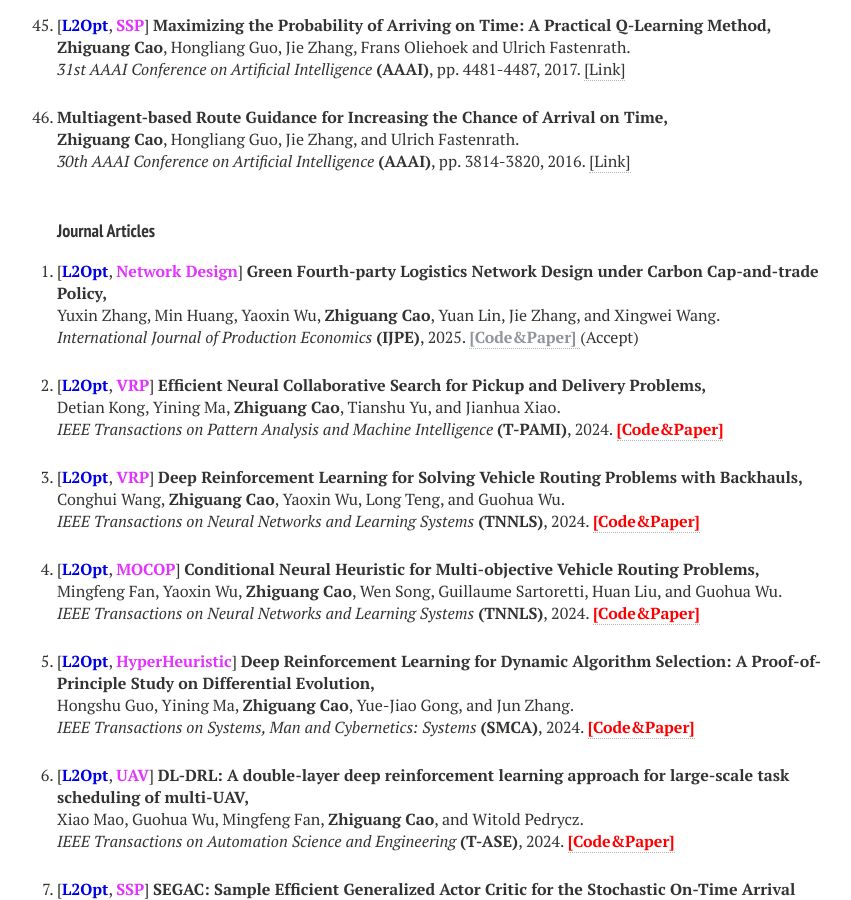
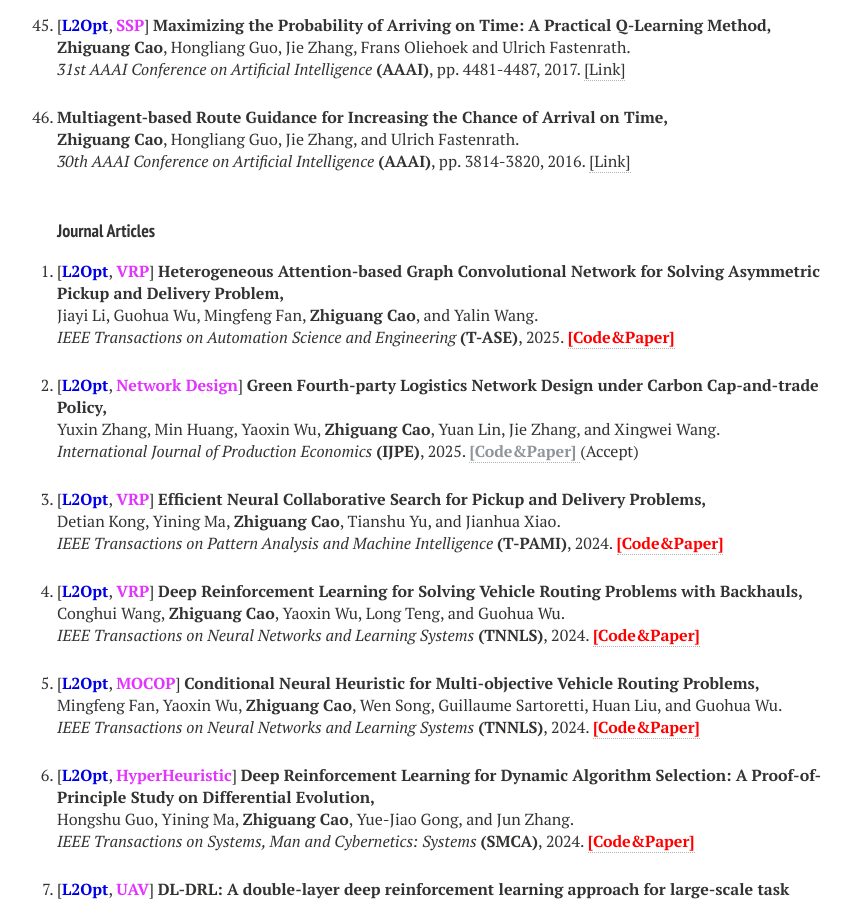
Before and after one commit to zhiguangcaosg/zhiguangcaosg.github.io, a Jekyll site: the page built from publications.md, in a window 1280 px wide and 900 px high, scrolled down 4715 px. Shown: the whole window, without its empty margins (263-1114 px from the left). Built offline with Jekyll 4.4.1, drawn with Linux system fonts in a browser that asks for light colours; nearby versions of some CDN libraries.

Commit message:
Update publications.html

```diff
--- a/_layouts/publications.html
+++ b/_layouts/publications.html
@@ -535,6 +535,15 @@ div.bibtex pre { font-size: 75%; overflow: auto;  width: 100%; padding: 0em 0em;
     <!-- Item: Caelles2016 -->
 <ol style="padding-left:0px;">
 
+
+<li>
+<p>
+[<font color="#0000E3"><b>L2Opt</b></font>, <font color="#E333FF"><b>VRP</b></font>] <b>Heterogeneous Attention-based Graph Convolutional Network for Solving Asymmetric Pickup and Delivery Problem,</b>
+<br>Jiayi Li, Guohua Wu, Mingfeng Fan, <b>Zhiguang Cao</b>, and Yalin Wang.<br>
+<i> IEEE Transactions on Automation Science and Engineering</i> <b>(T-ASE)</b>, 2025. <a href="https://github.com/Jiay-Li/HAGCN-for-Solving-APDP" target="_blank"> <font color="#FF0000"><b>[Code&Paper]</b> </font></a>
+</p>
+</li>
+
 <li>
 <p>
 [<font color="#0000E3"><b>L2Opt</b></font>, <font color="#E333FF"><b>Network Design</b></font>] <b>Green Fourth-party Logistics Network Design under Carbon Cap-and-trade Policy,</b>
```
